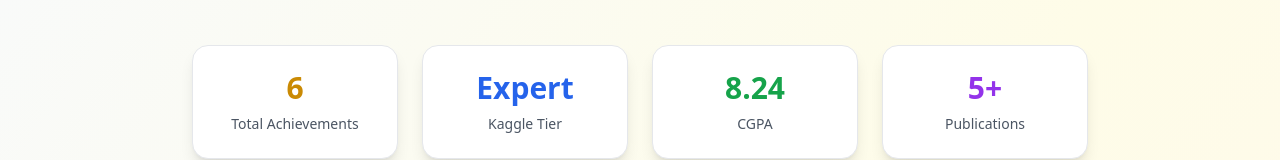
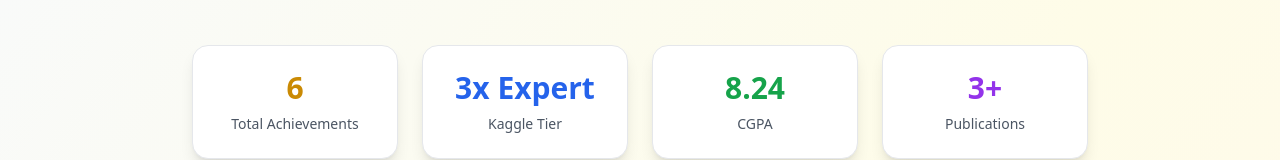
Before and after one commit to PrathamjyotSingh/Portfolio, a Next.js app: page /achievements in a window 1280 px wide. Shown: the part 333-493 px from the top of the page. Built offline with nearby package versions, Linux system fonts and the light colour scheme.

Commit message:
Updated Download CV and achivement update

```diff
--- a/app/achievements/page.tsx
+++ b/app/achievements/page.tsx
@@ -53,7 +53,7 @@
 
           <div className="text-center p-6 bg-white dark:bg-gray-800 rounded-2xl shadow-lg border border-gray-200 dark:border-gray-700">
             <div className="text-3xl font-bold text-blue-600 dark:text-blue-400 mb-2">
-              Expert
+              3x Expert
             </div>
             <div className="text-gray-600 dark:text-gray-300 text-sm">
               Kaggle Tier
@@ -71,7 +71,7 @@
 
           <div className="text-center p-6 bg-white dark:bg-gray-800 rounded-2xl shadow-lg border border-gray-200 dark:border-gray-700">
             <div className="text-3xl font-bold text-purple-600 dark:text-purple-400 mb-2">
-              5+
+              3+
             </div>
             <div className="text-gray-600 dark:text-gray-300 text-sm">
               Publications
@@ -153,7 +153,7 @@
           </p>
           <div className="flex flex-wrap justify-center gap-4">
             <a
-              href="/contact"
+              href="/about"
               className="inline-flex items-center gap-2 px-6 py-3 bg-white text-gray-900 rounded-lg hover:bg-gray-100 transition-colors font-medium shadow-lg"
             >
               Get in Touch
--- a/app/page.tsx
+++ b/app/page.tsx
@@ -58,7 +58,7 @@
               <div className="flex items-center justify-center mb-2">
                 <Trophy className="w-8 h-8 text-yellow-600 dark:text-yellow-400" />
               </div>
-              <div className="text-2xl font-bold text-gray-900 dark:text-white">Expert</div>
+              <div className="text-2xl font-bold text-gray-900 dark:text-white">3x Expert</div>
               <div className="text-sm text-gray-600 dark:text-gray-400">Kaggle</div>
             </div>
           </div>
@@ -81,11 +81,13 @@
               🤖 Ask AI Assistant
               <ArrowRight className="w-4 h-4 group-hover:translate-x-1 transition-transform" />
             </Link>
-
-            <button className="group inline-flex items-center gap-2 text-gray-700 dark:text-gray-300 border-2 border-gray-300 dark:border-gray-600 px-6 py-3 rounded-full font-semibold hover:bg-gray-50 dark:hover:bg-gray-800 transition-all duration-300 transform hover:scale-105">
+            <a
+              href="/uploads/CV.pdf"
+              download
+              className="group inline-flex items-center gap-2 text-gray-700 dark:text-gray-300 border-2 border-gray-300 dark:border-gray-600 px-6 py-3 rounded-full font-semibold hover:bg-gray-50 dark:hover:bg-gray-800 transition-all duration-300 transform hover:scale-105">
               <Download className="w-4 h-4" />
               Download CV
-            </button>
+            </a>
           </div>
         </div>
 
--- a/lib/data.ts
+++ b/lib/data.ts
@@ -11,17 +11,6 @@
 ];
 
 export const experience = [
-  {
-    title: "Kaggle Expert",
-    organization: "Kaggle",
-    location: "Remote",
-    duration: "Ongoing",
-    description: [
-      "Achieved Kaggle Expert status in Datasets, Notebooks, and Discussions.",
-      "Ranked under 800 in Notebooks, Discussions, and under 400 in Datasets (as of Feb 22, 2025).",
-      "Contributed high-quality datasets and notebooks, actively engaged in community learning."
-    ]
-  },
   {
   title: "Researcher",
   organization: "ISMS 2024-25 — 7th International Conference on Information Systems and Management Science",
@@ -46,7 +35,17 @@
     "The paper was accepted among the top 35% of submissions and will be published in the IEEE Xplore digital library.",
     "Authors: Prathamjyot Singh, Dr. Sanjeev Rao, Dr. Jasmeet Singh, Yugan Dhar, Moksh Sharma, Pranav Chawla"
   ]
-}
+},{
+    title: "Kaggle Expert",
+    organization: "Kaggle",
+    location: "Remote",
+    duration: "Ongoing",
+    description: [
+      "Achieved Kaggle Expert status in Datasets, Notebooks, and Discussions.",
+      "Ranked under 800 in Notebooks, Discussions, and under 400 in Datasets (as of Feb 22, 2025).",
+      "Contributed high-quality datasets and notebooks, actively engaged in community learning."
+    ]
+  },
 
 ];
 
```
Also changed, not shown: 1 other file (tests, documents, lock files or other folders).
